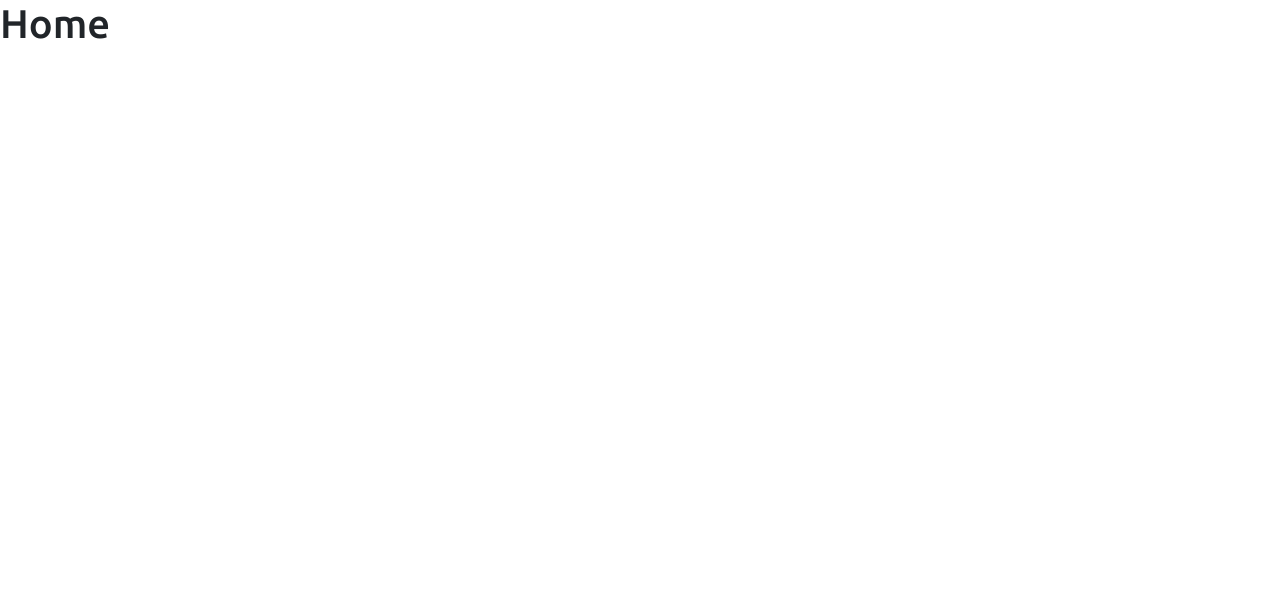
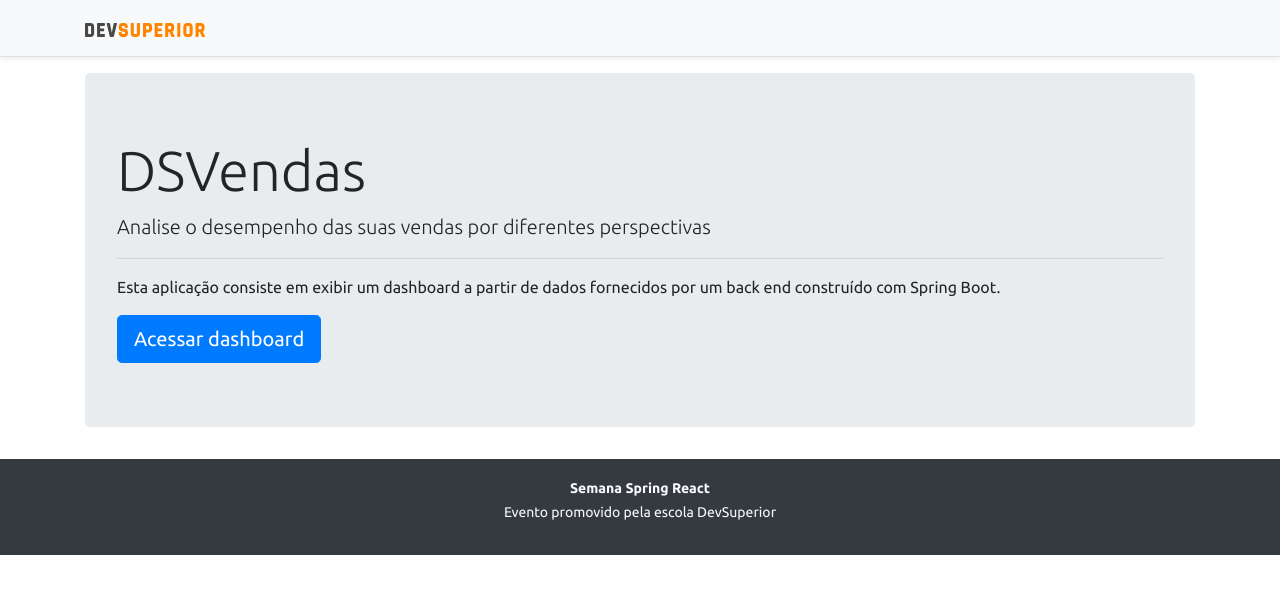
Before and after one commit to CiceroGB/sales-dashboard, a React (Create React App) app in the folder frontend/: page / in a window 1280 px wide. Shown: the top 594 px of the page. Built offline with nearby package versions, Linux system fonts and the light colour scheme.

Commit message:
Home, navigation

```diff
--- a/frontend/src/App.tsx
+++ b/frontend/src/App.tsx
@@ -1,9 +1,12 @@
+import Footer from "components/Footer";
 import { Routes } from "./routes";
 
 
 function App() {
   return (
-    <Routes />
+    <>
+      <Routes />
+    </>
   );
 }
 
--- a/frontend/src/components/Navbar/index.tsx
+++ b/frontend/src/components/Navbar/index.tsx
@@ -1,3 +1,4 @@
+import { Link } from 'react-router-dom';
 import ImgDsDark from '../../assets/img/ds-dark.svg';
 
 function Navbar() {
@@ -5,7 +6,9 @@
         <div className="d-flex flex-column flex-md-row align-items-center p-3 px-md-4 mb-3 bg-light border-bottom shadow-sm">
             <div className="container">
                 <nav className="my-2 my-md-0 mr-md-3">
-                    <img src={ImgDsDark} alt="DevSuperior" width="120" />
+                    <Link to="/">
+                        <img src={ImgDsDark} alt="DevSuperior" width="120" />
+                    </Link>
                 </nav>
             </div>
         </div>
--- a/frontend/src/pages/Dashboard/index.tsx
+++ b/frontend/src/pages/Dashboard/index.tsx
@@ -1,14 +1,11 @@
 import BarChart from 'components/BarChart'
 import DataTable from 'components/DataTable'
 import DonutChart from 'components/DonutChart'
-import Footer from 'components/Footer'
-import Navbar from 'components/Navbar'
 
 
 function Dashboard() {
     return (
         <>
-      <Navbar/>
             <div className="container">
                 <h1 className="text-primary py-3" >Dashboard de vendas</h1>
                 <div className="row px-3">
@@ -28,9 +25,6 @@
 
                 <DataTable />
             </div>
-
-      <Footer />
-
         </>
     )
 }
--- a/frontend/src/pages/Home/index.tsx
+++ b/frontend/src/pages/Home/index.tsx
@@ -1,10 +1,21 @@
-import React from 'react'
+import { Link } from "react-router-dom";
+
 
 function Home() {
     return (
-        <div>
-            <h1>Home</h1>
-        </div>
+        <>
+            <div className="container">
+                <div className="jumbotron">
+                    <h1 className="display-4">DSVendas</h1>
+                    <p className="lead">Analise o desempenho das suas vendas por diferentes perspectivas</p>
+                    <hr />
+                    <p>Esta aplicação consiste em exibir um dashboard a partir de dados fornecidos por um back end construído com Spring Boot.</p>
+                    <Link className="btn btn-primary btn-lg" to="/dashboard">
+                        Acessar dashboard
+                    </Link>
+                </div>
+            </div>
+        </>
     )
 }
 
--- a/frontend/src/routes.tsx
+++ b/frontend/src/routes.tsx
@@ -1,14 +1,18 @@
 import { Switch, Route, BrowserRouter } from 'react-router-dom';
 import Dashboard from 'pages/Dashboard';
 import Home from 'pages/Home';
+import Navbar from 'components/Navbar';
+import Footer from 'components/Footer';
 
 export function Routes() {
     return (
         <BrowserRouter>
+            <Navbar />
             <Switch>
                 <Route path='/' exact component={Home} />
                 <Route path='/dashboard' component={Dashboard} />
             </Switch>
+            <Footer />
         </BrowserRouter>
     )
 }
```
Lines whose indentation alone changed are shown as unchanged.
